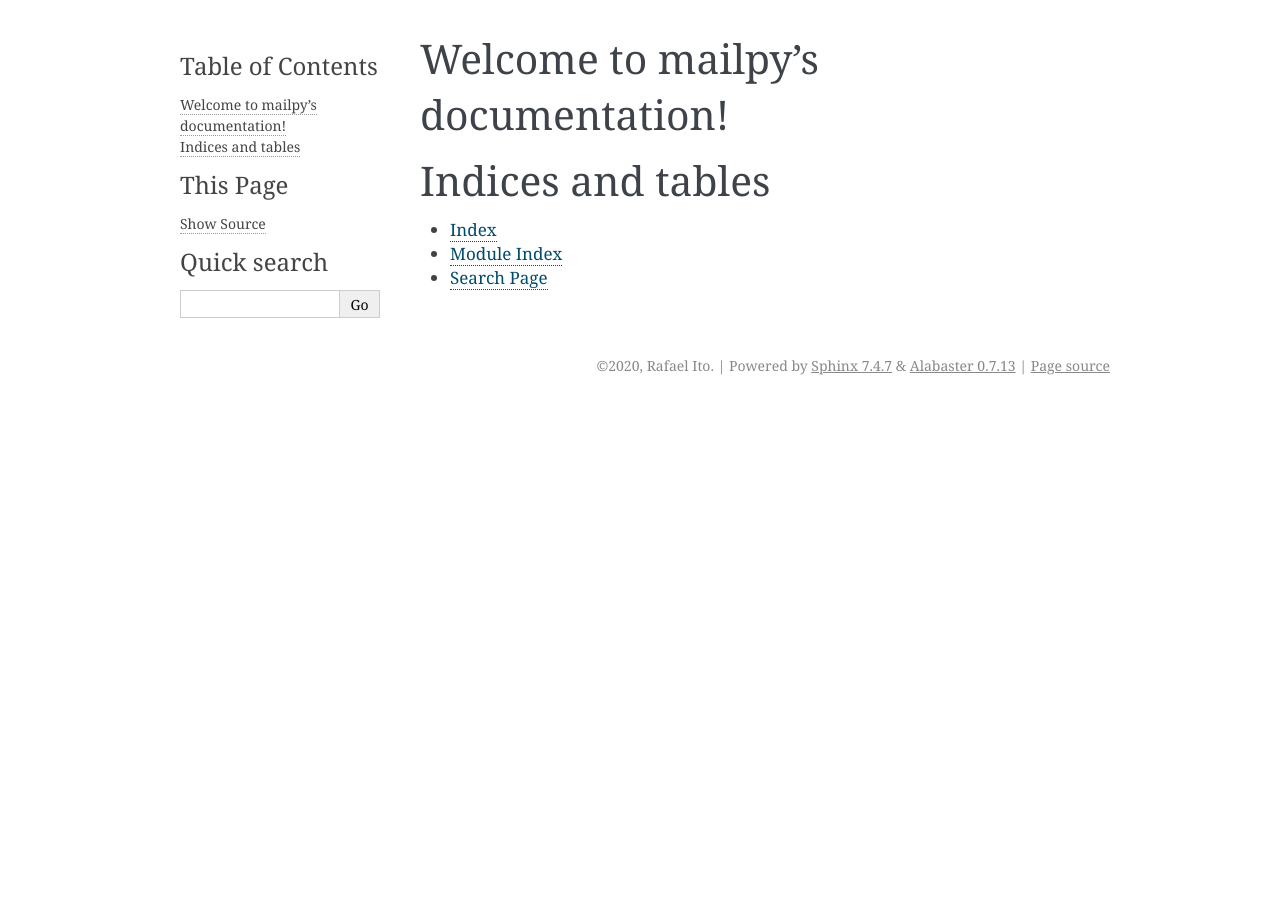
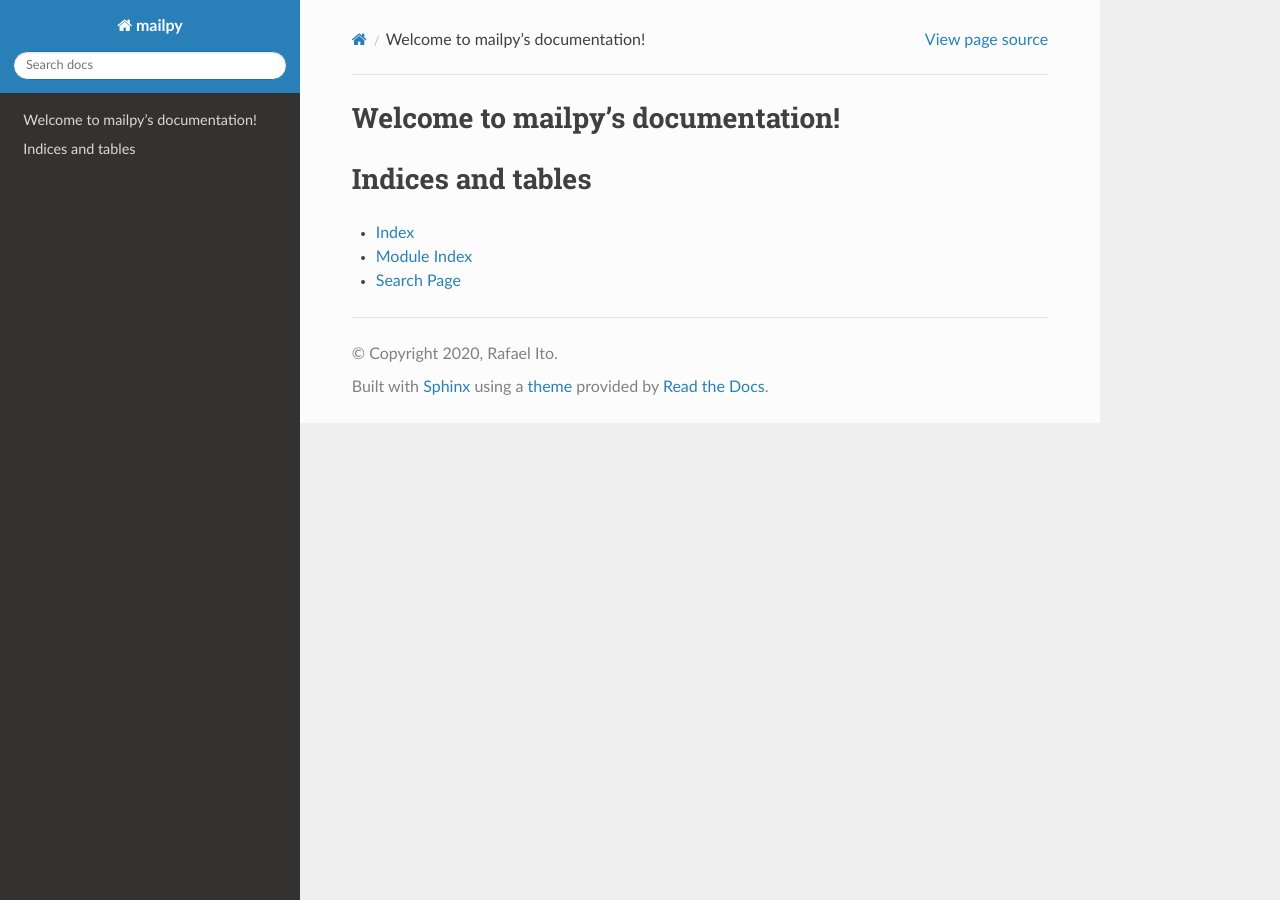
Before and after one commit to lnls-sirius/mailpy-monitor, a Sphinx documentation site: the page built from docs/source/index.rst, in a window 1280 px wide. Built offline with Sphinx 7.4.7 and the Read the Docs theme 2.0.0, drawn with Linux system fonts in a browser that asks for light colours.

Commit message:
[docs] rtd theme added

```diff
--- a/docs/source/conf.py
+++ b/docs/source/conf.py
@@ -31,6 +31,8 @@ release = '0.1'
 # extensions coming with Sphinx (named 'sphinx.ext.*') or your custom
 # ones.
 extensions = [
+    'sphinx_rtd_theme',
+    'recommonmark',
 ]
 
 # Add any paths that contain templates here, relative to this directory.
@@ -47,7 +49,8 @@ exclude_patterns = []
 # The theme to use for HTML and HTML Help pages.  See the documentation for
 # a list of builtin themes.
 #
-html_theme = 'alabaster'
+#html_theme = 'alabaster'
+html_theme = 'sphinx_rtd_theme'
 
 # Add any paths that contain custom static files (such as style sheets) here,
 # relative to this directory. They are copied after the builtin static files,
```
